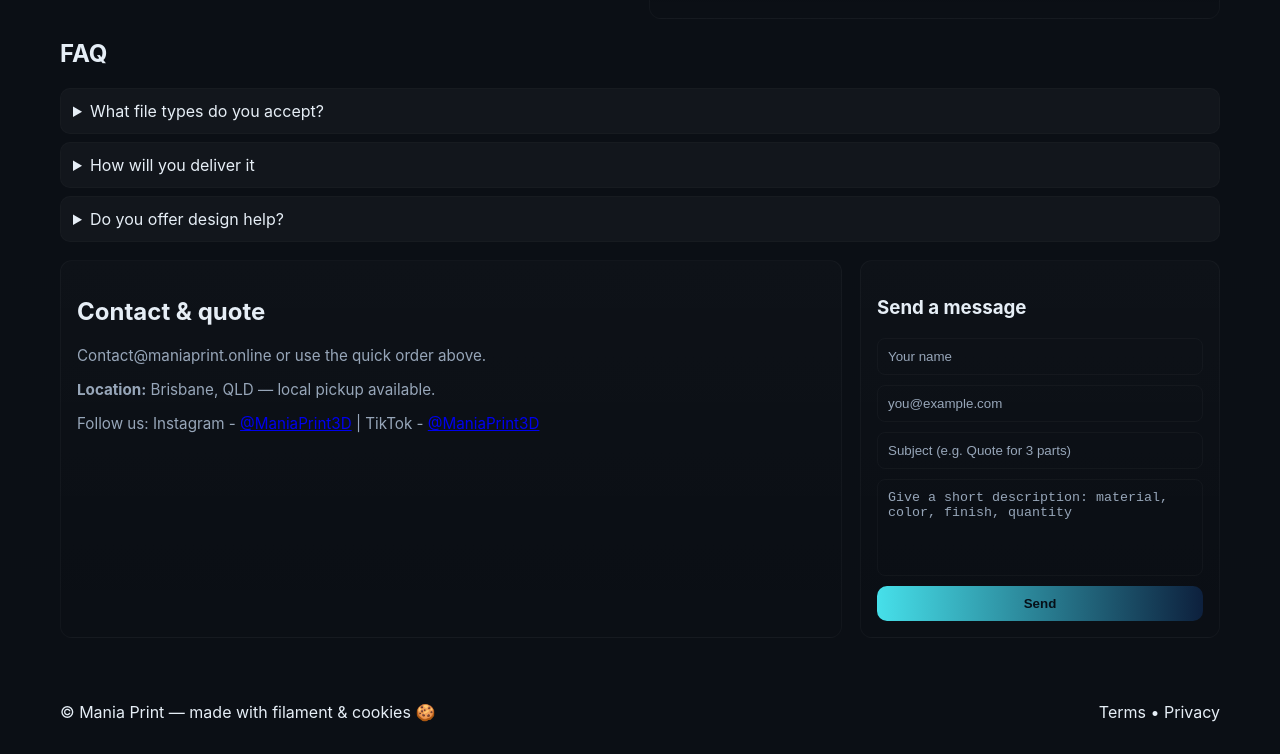
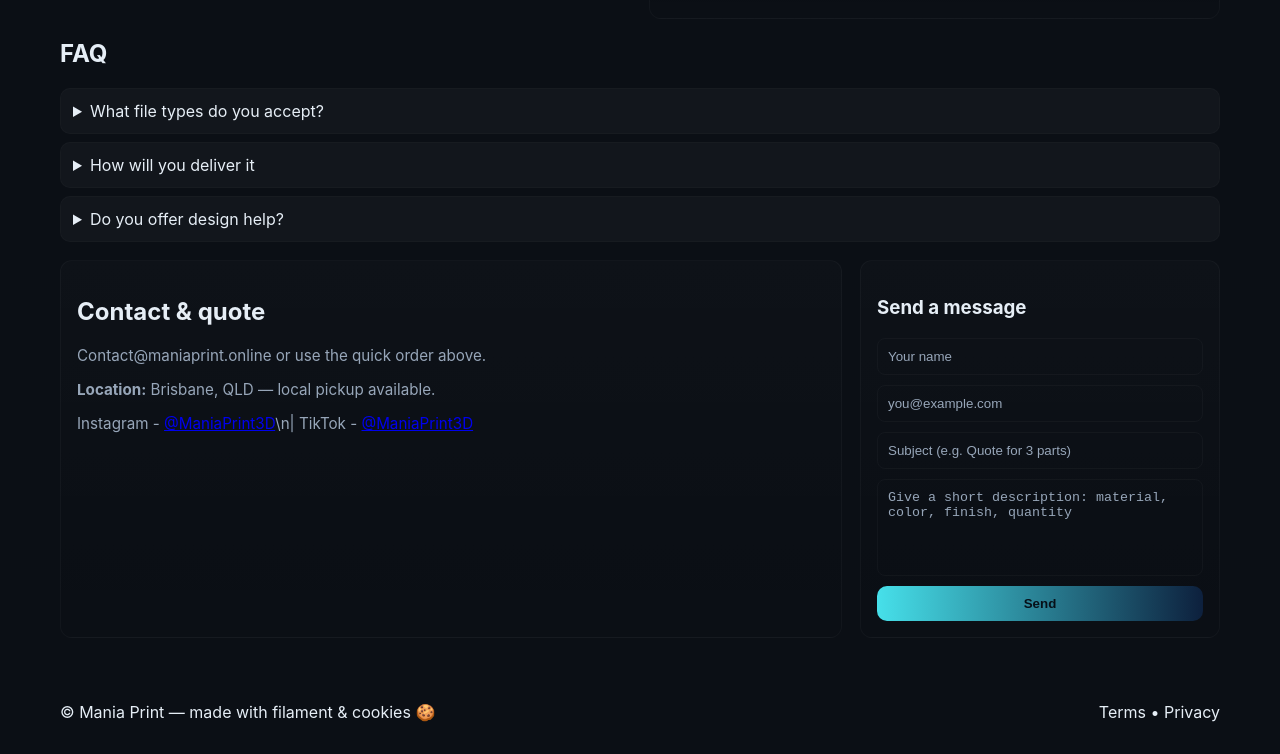
Before and after one commit to ManiaPrint/maniaprint, a plain HTML site: page index.html in a window 1280 px wide. Shown: the part 1415-2169 px from the top of the page. Drawn offline with Linux system fonts and the light colour scheme.

Commit message:
Update index.html

```diff
--- a/index.html
+++ b/index.html
@@ -179,7 +179,7 @@
         <h2>Contact & quote</h2>
         <p class="note">Contact@maniaprint.online or use the quick order above.</p>
         <p class="note"><strong>Location:</strong> Brisbane, QLD — local pickup available.</p>
-        <p class="note">Follow us: Instagram - <a href="https://instagram.com/ManiaPrint3D" target="_blank">@ManiaPrint3D</a> | TikTok - <a href="https://tiktok.com/@ManiaPrint3D" target="_blank">@ManiaPrint3D</a></p>
+        <p class="note">Instagram - <a href="https://instagram.com/ManiaPrint3D" target="_blank">@ManiaPrint3D</a>\n| TikTok - <a href="https://tiktok.com/@ManiaPrint3D" target="_blank">@ManiaPrint3D</a></p>
       </div>
 
       <aside class="card">
```
